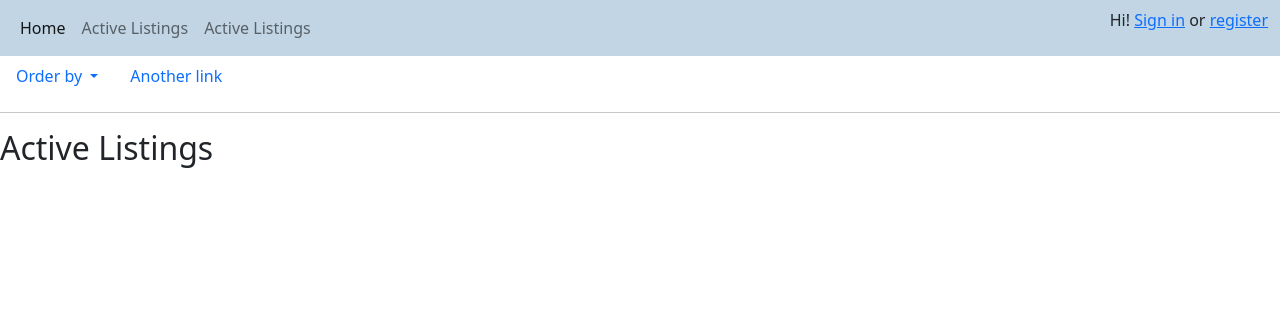
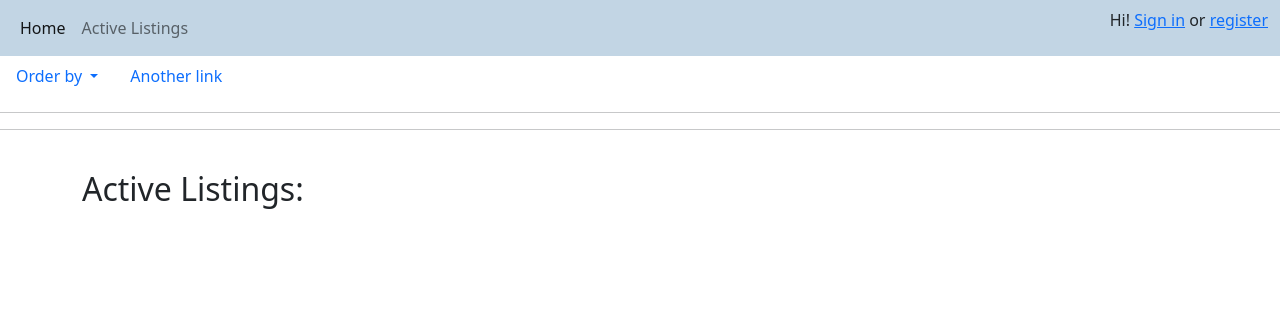
Before and after one commit to fmstam/feira, a Django app: page /fair/listings/ in a window 1280 px wide. Shown: the top 311 px of the page. Run offline with Django 3.2, Linux system fonts and the light colour scheme; data that the repository does not hold is empty; some libraries are stand-ins or nearby versions.

Commit message:
adding cards to the frontend

```diff
--- a/feira/fair/templates/fair/listings.html
+++ b/feira/fair/templates/fair/listings.html
@@ -1,13 +1,30 @@
 {% extends "home.html" %}
-    {% block content %}
-    <h2>Active Listings</h2>
-    <ul>
-        {% for listing in listings %}
-        <!-- <form action="{% url 'fair:listings' listing.id %}">
-            {% csrf_token %}
-            <button class="btn btn-link" id="edit_listing" type="submit"></button>
-        </form> -->
-            <li> {{listing.title}</li>
+{% load crispy_forms_tags %}
+{% load thumbnail %}
+
+    {% block listings %}
+    <hr class="lineBreak">
+    <div class="container py-4">
+    <h2>Active Listings:</h2>
+
+    <div class="container-fluid bg-trasparent my-4 p-3" style="position: relative;>
+        <div class="row row-cols-1 row-cols-xs-2 row-cols-sm-2 row-cols-lg-4 g-3">
+        {% for listing in active_listings %}
+            <div class="col">
+                <div class="card h-100 shadow-sm">
+                    {% if listing.image %}
+                        {% thumbnail listing.image "200x200" crop="center" as im %}
+                            <img src="{{ im.url }}" width="{{ im.width }}" height="{{ im.height }}" class="card-img-top" alt="image" />
+                        {% endthumbnail %}
+                    {% endif %}
+                    <div class="card-body">
+                        <div class="clearfix mb-3"> <span class="float-start badge rounded-pill bg-primary"> {{listing.title}}</span> <span class="float-end price-hp">12354.00€</span> </div>
+                        <h5 class="card-title">listing.description.</h5>
+                        <div class="text-center my-4"> <a href="#" class="btn btn-warning">Check offer</a> </div>
+                    </div>
+                </div>
+            </div>
         {% endfor %}
-    </ul>
+    </div>
+
     {% endblock %}
--- a/feira/fair/urls.py
+++ b/feira/fair/urls.py
@@ -6,6 +6,8 @@ from .views import ListingView
 app_name ='fair'
 urlpatterns =[
     path('', ListingView.as_view(), name='listings'),
-    path('listings/', ListingView.as_view(), name='listings')
+    path('listings/', ListingView.as_view(), name='listings'),
+    path('listings/<int:listing_id>', ListingView.as_view(), name='listings'),
+    #path('<int:listing_id>/edit', ListingView.as_view(), name='listing')
 
 ]
--- a/feira/fair/views.py
+++ b/feira/fair/views.py
@@ -2,18 +2,15 @@ from django.contrib.messages.views import SuccessMessageMixin
 from django.shortcuts import render
 from django.views.generic.edit import CreateView
 from .forms import Listing, ListingForm
-
-# Create your views here.
-
 
 
 class ListingView(SuccessMessageMixin, CreateView):
     form_class = ListingForm
     template_name = 'fair/listings.html'
 
-    def get(self, request, *args, **kwrags):
-        print('from the listingview get method')
-        listings = Listing.objects.all()
+    def get(self, request, *args, **kwargs):
+        print(*args)
         return render(request,
                      self.template_name,
-                     {'listings': listings})
+                     {'active_listings': Listing.objects.all()}
+                     )
--- a/feira/feira/settings.py
+++ b/feira/feira/settings.py
@@ -35,6 +35,7 @@ INSTALLED_APPS = [
     'accounts',
     'fair',
     'crispy_forms',
+    'sorl.thumbnail',
     'django.contrib.admin',
     'django.contrib.auth',
     'django.contrib.contenttypes',
@@ -141,3 +142,8 @@ CRISPY_TEMPLATE_PACK = 'bootstrap4'
 # Login and Logout
 LOGIN_REDIRECT_URL = '/home'
 LOGOUT_REDIRECT_URL = '/home'
+
+
+
+MEDIA_URL = '/media/'
+MEDIA_ROOT = os.path.join(BASE_DIR, 'media/')
--- a/feira/feira/urls.py
+++ b/feira/feira/urls.py
@@ -17,7 +17,8 @@ Including another URLconf
 from django.contrib import admin
 from django.urls import path, include
 from django.views.generic.base import TemplateView
-
+from django.conf import settings
+from django.conf.urls.static import static
 
 urlpatterns = [
     path('admin/', admin.site.urls),
@@ -29,3 +30,7 @@ urlpatterns = [
     path('home', TemplateView.as_view(template_name='home.html'), name="home")
 
 ]
+
+
+if settings.DEBUG:
+    urlpatterns += static(settings.MEDIA_URL, document_root=settings.MEDIA_ROOT)
--- a/feira/templates/layout.html
+++ b/feira/templates/layout.html
@@ -1,4 +1,6 @@
+<!-- load everything first -->
 {% load static %}
+
 
 <!DOCTYPE html>
 <html lang="en">
@@ -28,9 +30,9 @@
                   <li class="nav-item">
                     <a class="nav-link active" aria-current="page" href="#">Home</a>
                   </li>
-                  <li class="nav-item">
+                  <!-- <li class="nav-item">
                     <a class="nav-link" href="{% url 'fair:listings' %}">Active Listings</a>
-                  </li>
+                  </li> -->
                   <li class="nav-item">
                     <a class="nav-link" href="#">Active Listings</a>
                     <!-- <a class="nav-link disabled" href="#" tabindex="-1" aria-disabled="true">Disabled</a> -->
```
Also changed, not shown: feira/fair/migrations/0003_auto_20211018_0955.py (added), feira/fair/migrations/0004_auto_20211018_0956.py (added), feira/media/listings_images/Screenshot_from_2021-04-07_14-17-34.png (renamed from feira/listings_images/Screenshot_from_2021-04-07_14-17-34.png), feira/media/listings_images/YouWin.png (added), feira/media/listings_images/tinkercad.png (renamed from feira/listings_images/tinkercad.png), 3 other files.
